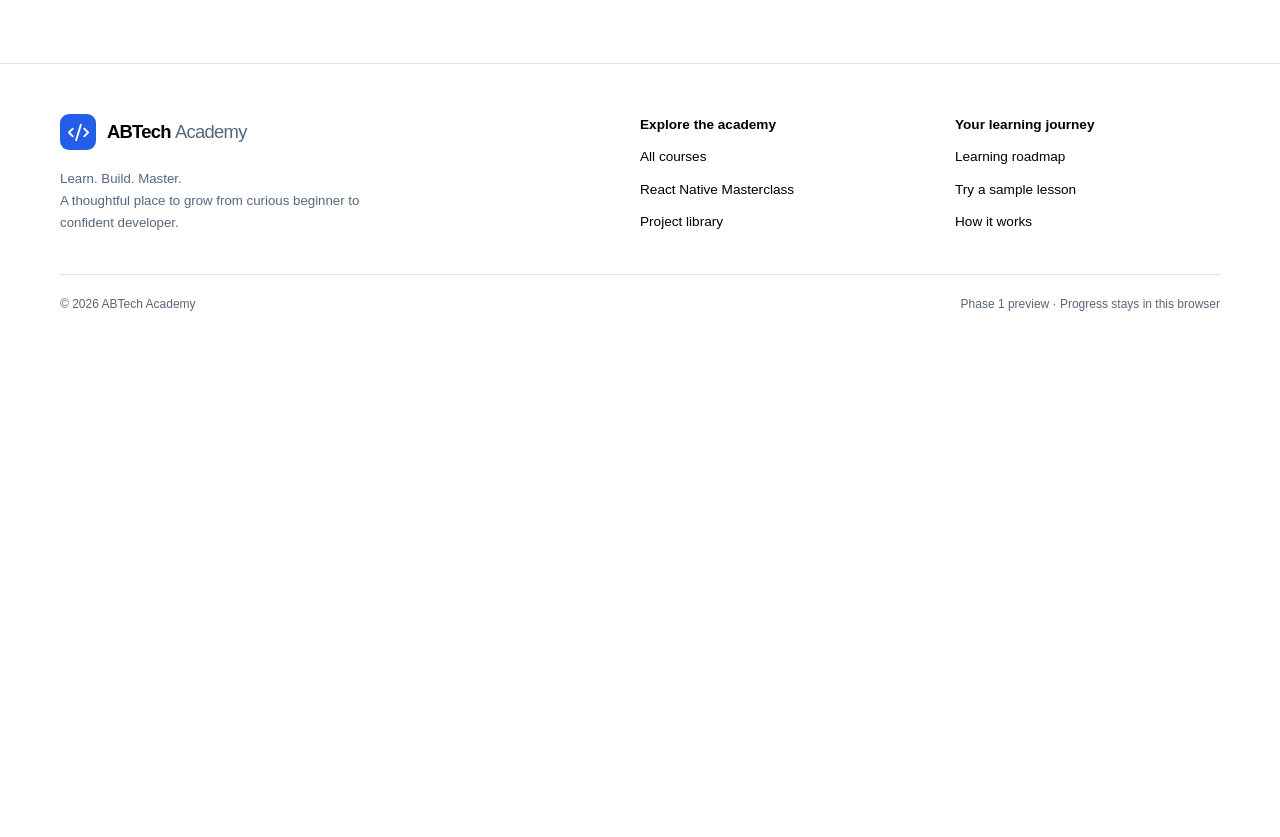
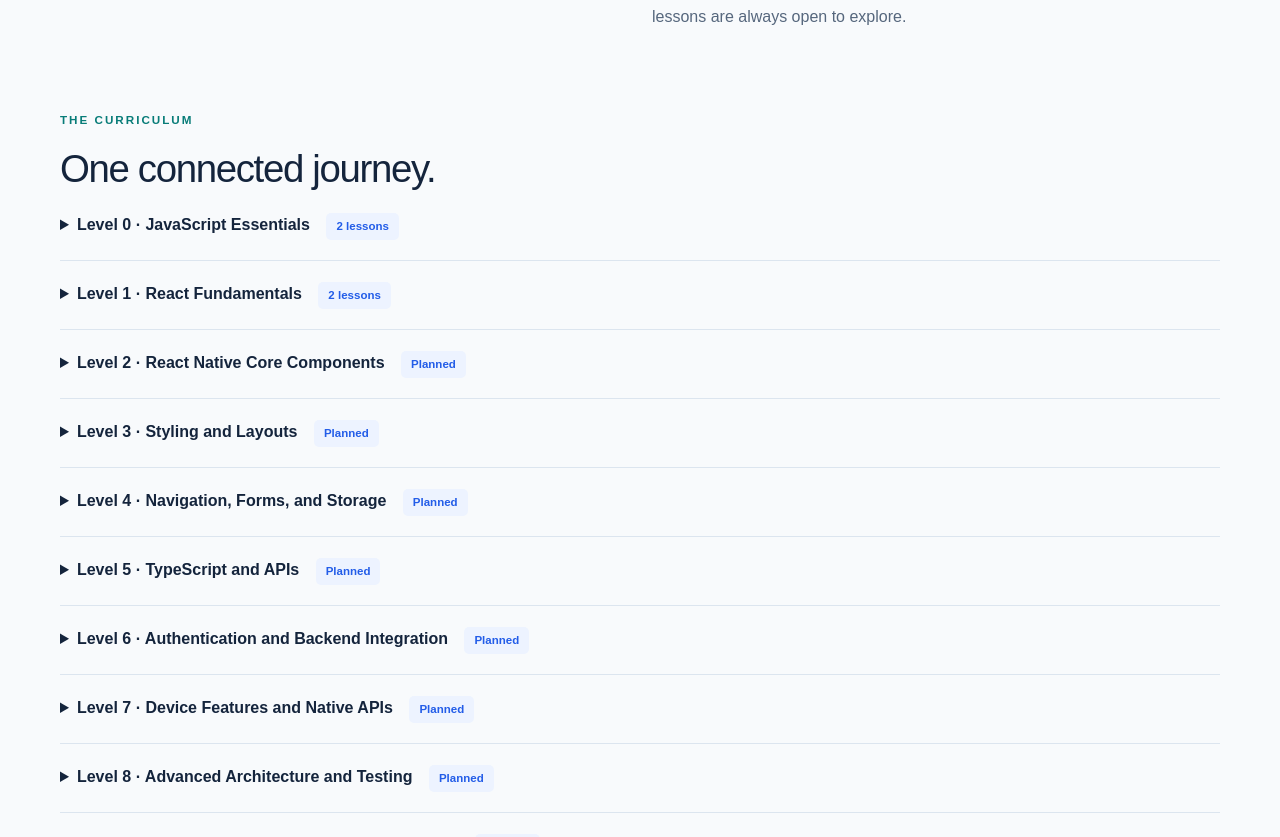
Before and after one commit to Abdulfatai2000/ABTech-Academy, a Next.js app: page /courses/react-native in a window 1280 px wide. Before the commit this address had no page. Shown: the part 822-1659 px from the top of the page. Before the commit the page ends 1162 px from the top, so only its background shows below. Built offline with nearby package versions, Linux system fonts and the light colour scheme.

Commit message:
feat: add course overview and linked project briefs

```diff
--- /dev/null
+++ b/src/data/projects.ts
@@ -0,0 +1,9 @@
+import type { Project } from "@/types/course";
+export const projects: Project[] = [
+  { id: "profile", title: "Personal Profile App", description: "Introduce yourself with a readable mobile profile and reusable information sections.", difficulty: "Beginner", skills: ["Components", "Props", "Styling"], moduleSlug: "native-components", milestones: ["Sketch a profile with a name, biography and interests.", "Render each section using View and Text.", "Check readability at narrow screen sizes."] },
+  { id: "counter", title: "Counter App", description: "Give a simple interface memory, then grow it into a bounded daily water tracker.", difficulty: "Beginner", skills: ["useState", "Events", "Conditional rendering"], moduleSlug: "react-fundamentals", milestones: ["Start a counter at zero and add one per press.", "Add Reset and a decrement that stops at zero.", "Build the lesson’s tracker and check its upper boundary."] },
+  { id: "tasks", title: "Task Manager", description: "Plan an everyday task list with input, completion states and local persistence.", difficulty: "Intermediate", skills: ["Lists", "Forms", "Storage"], moduleSlug: "navigation-storage", milestones: ["Define a task model and render a list.", "Add, complete and remove tasks.", "Persist tasks and handle empty or invalid saved data."] },
+  { id: "weather", title: "Weather App", description: "Design a city weather experience that handles loading, empty results and failed requests.", difficulty: "Intermediate", skills: ["TypeScript", "APIs", "Error handling"], moduleSlug: "typescript-apis", milestones: ["Define typed weather data and a sample response.", "Connect a chosen weather provider in your own project.", "Make loading, no-result and network-error states understandable."] },
+  { id: "expenses", title: "Expense Tracker", description: "Organize expense records and verify totals with meaningful tests.", difficulty: "Advanced", skills: ["Architecture", "Data modeling", "Testing"], moduleSlug: "architecture-testing", milestones: ["Model expenses with an amount, category and date.", "Calculate totals using integer minor currency units.", "Test editing, deleting, empty lists and rounding boundaries."] },
+  { id: "campuscare", title: "CampusCare Capstone", description: "Plan a campus issue-reporting app that brings navigation, backend data and device features together.", difficulty: "Advanced", skills: ["Authentication", "Native APIs", "Deployment"], moduleSlug: "deployment-production", milestones: ["Map reporting and status-review journeys.", "Design authenticated data access and permission fallbacks.", "Prepare a tested release checklist and document limitations."] },
+];
```
Also changed, not shown: src/app/courses/react-native/page.tsx (added, +8 -0 lines).
